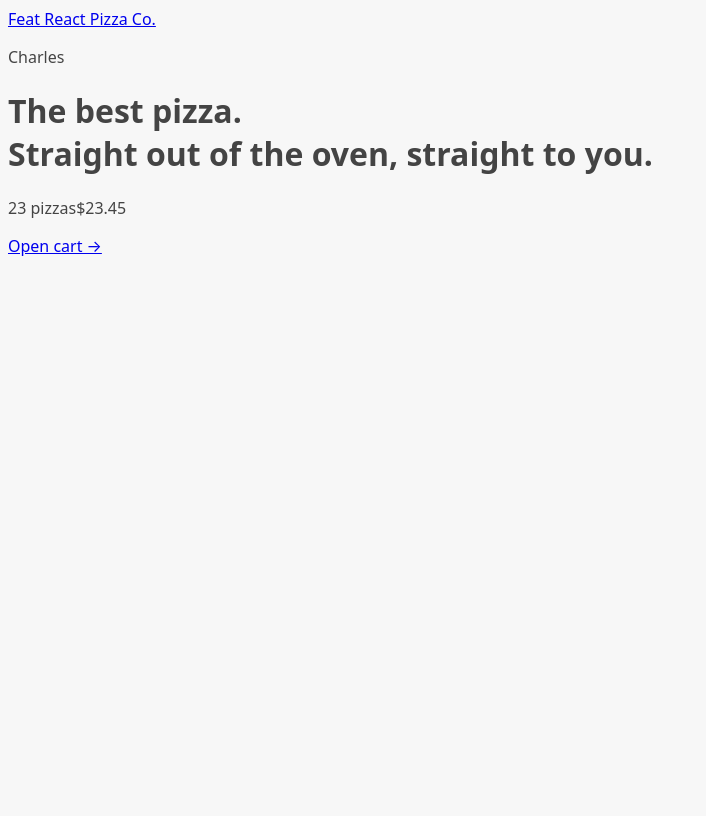
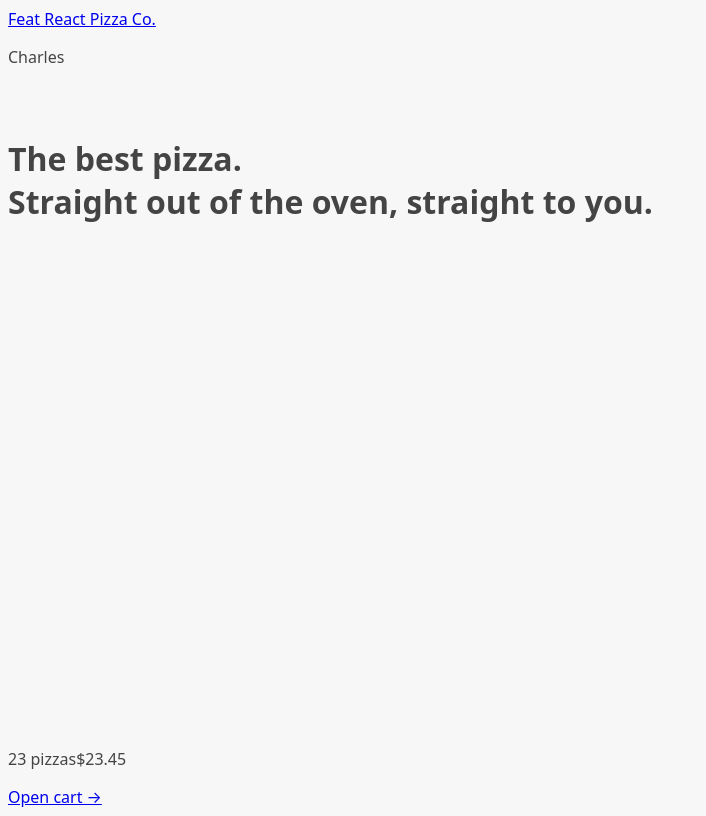
Before and after one commit to CharlesMariga/fast-react-pizza, a React (Vite) app: page / in a window 1280 px wide. Shown: the whole page, without its empty margins (0-706 px from the left). Built offline with nearby package versions, Linux system fonts and the light colour scheme.

Commit message:
feat: displaying loading indicator

```diff
--- a/src/ui/AppLayout.jsx
+++ b/src/ui/AppLayout.jsx
@@ -1,11 +1,17 @@
 import React from "react";
 import Header from "./Header";
 import CartOverview from "../features/cart/CartOverview";
-import { Outlet } from "react-router-dom";
+import { Outlet, useNavigation } from "react-router-dom";
+import Loader from "./Loader";
 
 export default function AppLayout() {
+  const navigation = useNavigation();
+  const isLoading = navigation.state.isLoading === "loading";
+
   return (
-    <div>
+    <div className="layout">
+      {isLoading && <Loader />}
+
       <Header />
 
       <main>
--- /dev/null
+++ b/src/ui/Loader.jsx
@@ -0,0 +1,5 @@
+import React from "react";
+
+export default function Loader() {
+  return <div className="loader"></div>;
+}
```
